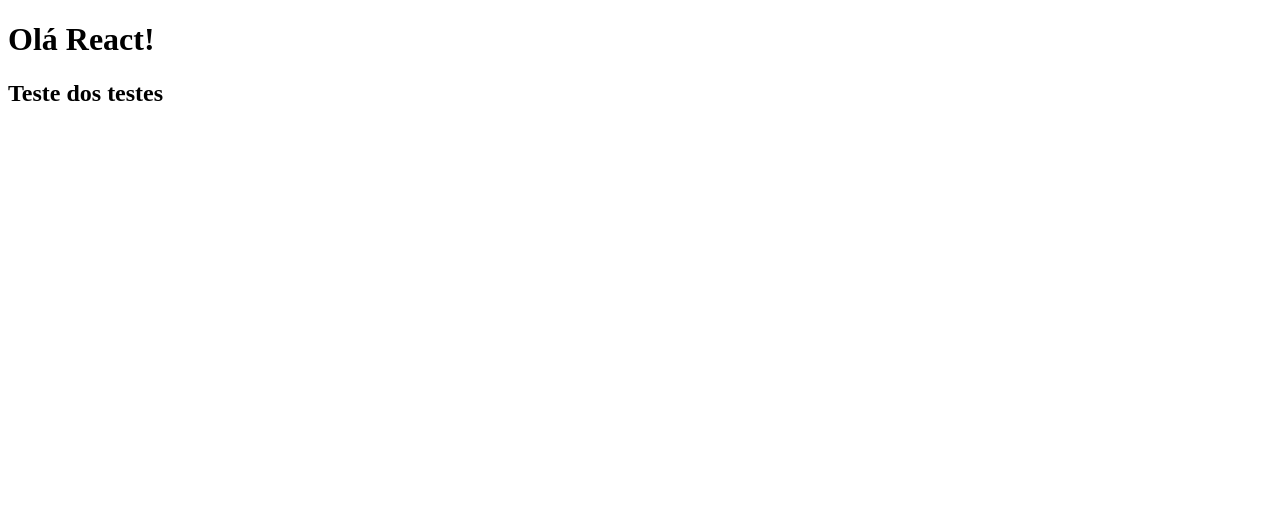
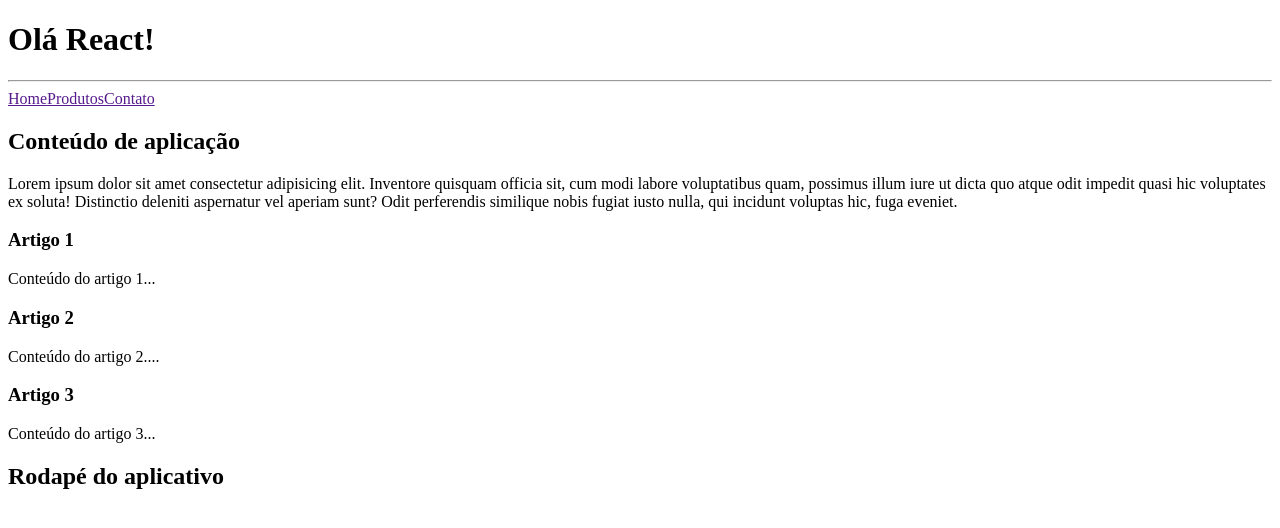
Before and after one commit to leandroaerolito/react-fundamentos, a React (Vite) app: page / in a window 1280 px wide. Shown: the top 528 px of the page. Built offline with nearby package versions, Linux system fonts and the light colour scheme.

Commit message:
Formatação única

```diff
--- a/src/App.jsx
+++ b/src/App.jsx
@@ -1,14 +1,52 @@
+// Comentário de uma linha CTRL; //
+/* Comentário de várias linhas ALT SHIFT A */
 
 function App() {
-return <>
-          <header>
-            <h1>Olá React!</h1>
-          </header>
+  return (
+    <>
+      <header>
+        <h1>Olá React!</h1>
+        <hr />
+        <nav>
+          <a href="">Home</a>
+          <a href="">Produtos</a>
+          <a href="">Contato</a>
+        </nav>
+      </header>
+      {/*Comentário no meio do JS. É normal ficar entre {} nesta situação. */}
+      <main>
+        <section>
+          <h2>Conteúdo de aplicação</h2>
+          <p>
+            Lorem ipsum dolor sit amet consectetur adipisicing elit. Inventore
+            quisquam officia sit, cum modi labore voluptatibus quam, possimus
+            illum iure ut dicta quo atque odit impedit quasi hic voluptates ex
+            soluta! Distinctio deleniti aspernatur vel aperiam sunt? Odit
+            perferendis similique nobis fugiat iusto nulla, qui incidunt
+            voluptas hic, fuga eveniet.
+          </p>
 
-          <main>
-            <h2>Teste dos testes</h2>
-          </main>
-        </>
+          <article>
+            <h3>Artigo 1</h3>
+            <p>Conteúdo do artigo 1...</p>
+          </article>
+
+          <article>
+            <h3>Artigo 2</h3>
+            <p>Conteúdo do artigo 2....</p>
+          </article>
+
+          <article>
+            <h3>Artigo 3</h3>
+            <p>Conteúdo do artigo 3...</p>
+          </article>
+        </section>
+      </main>
+      <footer>
+        <h2>Rodapé do aplicativo</h2>
+      </footer>
+    </>
+  );
 }
 
-export default App
+export default App;
```
